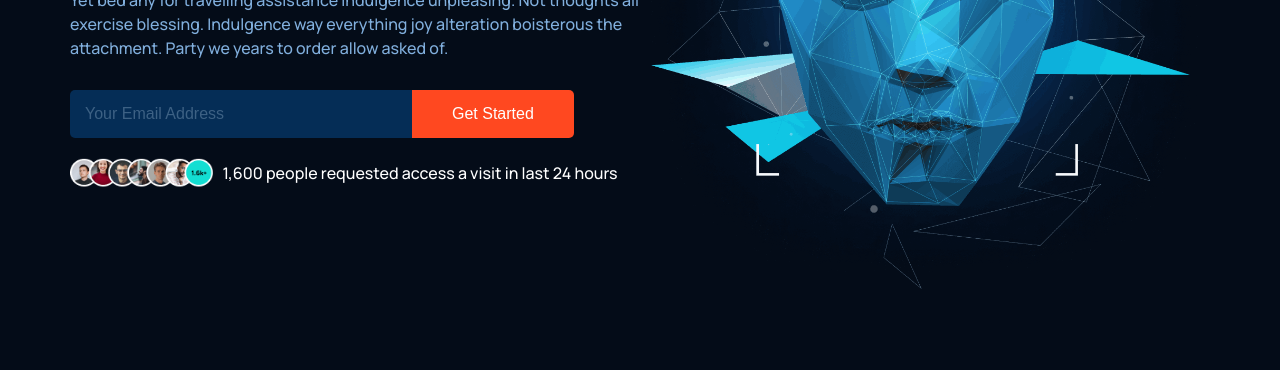
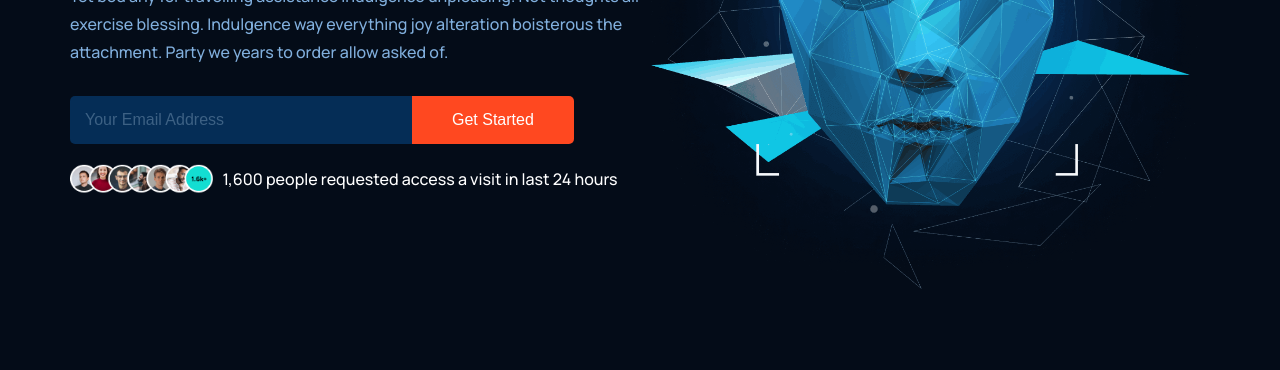
Before and after one commit to sabbirzzaman/gpt-3-landing-page, a website built with Parcel: page src/index.html in a window 1280 px wide. Shown: the part 434-804 px from the top of the page. Built offline with nearby package versions, Linux system fonts and the light colour scheme.

Commit message:
readme added

```diff
--- a/src/app/scss/common/_base.scss
+++ b/src/app/scss/common/_base.scss
@@ -22,6 +22,10 @@ body {
 
     img {
         width: 100%;
+    }
+
+    p {
+        line-height: 28px;
     }
 
     a {
```
Also changed, not shown: README.md (added).
